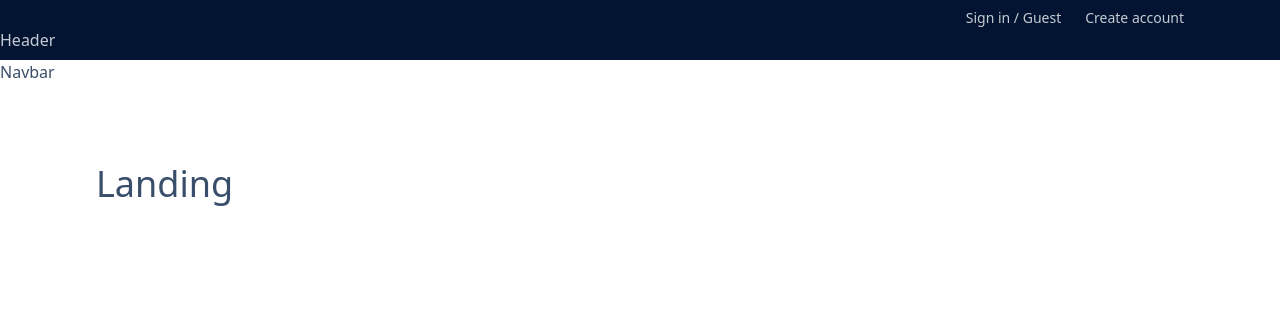
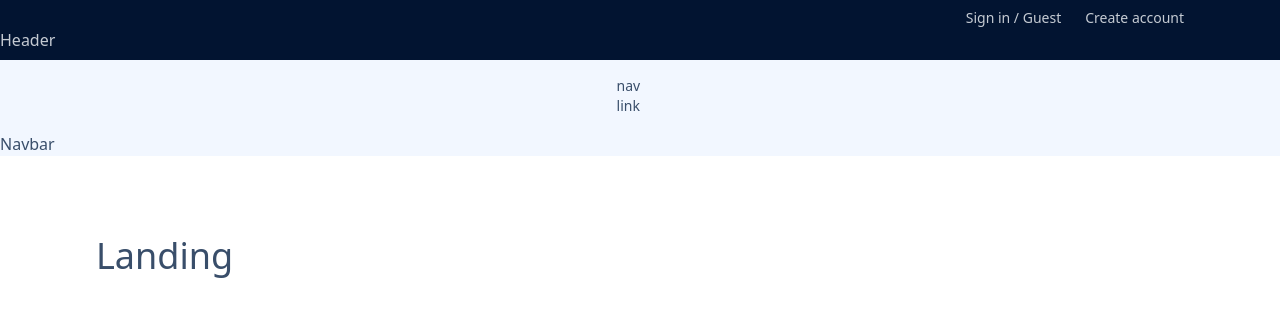
Before and after one commit to omidsdgi/comfy-store, a React (Vite) app: page / in a window 1280 px wide. Shown: the top 316 px of the page. Built offline with nearby package versions, Linux system fonts and the light colour scheme.

Commit message:
feat (Navbar): implement initial Navbar structure

```diff
--- a/src/components/Navbar.jsx
+++ b/src/components/Navbar.jsx
@@ -1,8 +1,16 @@
 const Navbar = () => {
     return (
-        <div>
+        <section className='bg-base-200'>
+            <nav className='navbar align-element'>
+                <div className="navbar-start"></div>
+                <div className="navbar-centet hidden lg:flex">
+                    <ul className="menu menu-horizontal">nav link</ul>
+                </div>
+                <div className="navbar-end"></div>
+
+            </nav>
             Navbar
-        </div>
+        </section>
     );
 };
 
```
